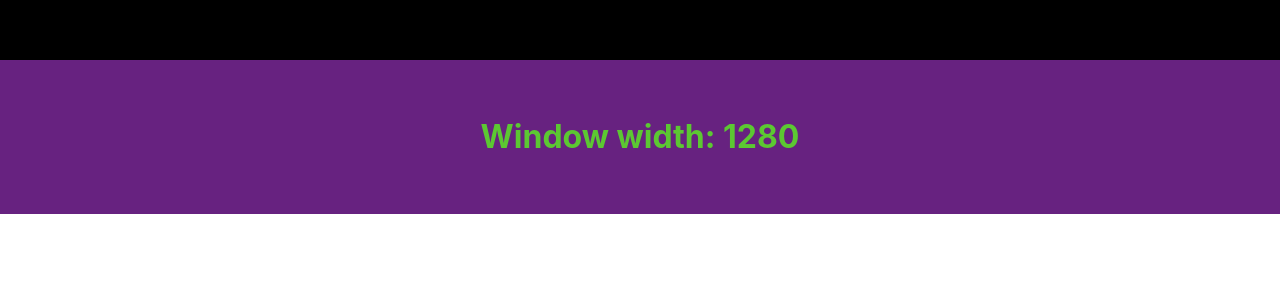
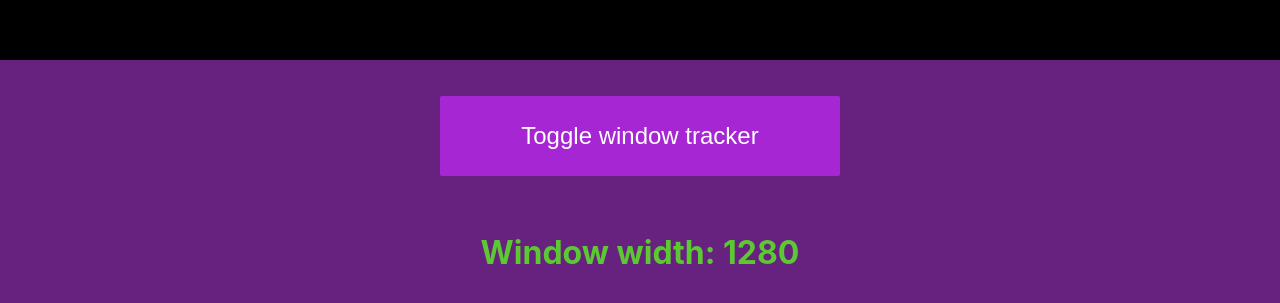
Before and after one commit to shravanshanmugam/learn-react, a React (Create React App) app in the folder meme-generator/: page / in a window 1280 px wide. Shown: the part 1533-1836 px from the top of the page. Before the commit the page ends 1747 px from the top, so only its background shows below. Built offline with nearby package versions, Linux system fonts and the light colour scheme; no server answers.

Commit message:
clean up side effect and styling

```diff
--- a/meme-generator/src/App.js
+++ b/meme-generator/src/App.js
@@ -4,7 +4,7 @@ import Meme from './components/Meme'
 import Boxes from './components/Boxes';
 import Forms from './components/Forms'
 import StarWars from './components/StarWars';
-import WindowTracker from './components/WindowTracker';
+import ToggleWindowTracker from './components/ToggleWindowTracker';
 
 export default function App() {
     return <div>
@@ -13,6 +13,6 @@ export default function App() {
         <Boxes/>
         <Forms/>
         <StarWars/>
-        <WindowTracker/>
+        <ToggleWindowTracker/>
     </div>
 }
--- a/meme-generator/src/components/Header.js
+++ b/meme-generator/src/components/Header.js
@@ -9,7 +9,7 @@ export default function Header() {
         <a href="#boxes"><h4 className="header--text">Boxes</h4></a>
         <a href="#forms"><h4 className="header--text">Forms</h4></a>
         <a href="#star-wars"><h4 className="header--text">Star Wars</h4></a>
-        <a href="#window-tracker"><h4 className="header--text">Window width</h4></a>
+        <a href="#toggle-window-tracker"><h4 className="header--text">Toggle window tracker</h4></a>
         <h4 className="header--project">React Course - Project 3</h4>
     </header>
 }
--- /dev/null
+++ b/meme-generator/src/components/ToggleWindowTracker.js
@@ -0,0 +1,14 @@
+import React from 'react'
+import '../style/windowTracker.css'
+import WindowTracker from './WindowTracker'
+
+export default function ToggleWindowTracker() {
+    const [ show, setShow ] = React.useState(true)
+    function toggle() {
+        setShow(prevState => !prevState)
+    }
+    return <main className="toggle-window-tracker" id="toggle-window-tracker">
+        <button className="toggle-button" onClick={toggle}>Toggle window tracker</button>
+        {show && <WindowTracker/>}
+    </main>
+}
--- a/meme-generator/src/components/WindowTracker.js
+++ b/meme-generator/src/components/WindowTracker.js
@@ -4,9 +4,11 @@ import '../style/windowTracker.css'
 export default function WindowTracker() {
     const [ windowWidth, setWindowWidth ] = React.useState(window.innerWidth)
     React.useEffect(() => {
-        window.addEventListener("resize", () => {
+        const watchWidth = () => {
             setWindowWidth(window.innerWidth)
-        })
+        };
+        window.addEventListener("resize", watchWidth)
+        return () => window.removeEventListener("resize", watchWidth)
     }, [])
-    return <main id="window-tracker"><h1>Window width: {windowWidth}</h1></main>
+    return <main className="window-tracker" id="window-tracker"><h1>Window width: {windowWidth}</h1></main>
 }
--- a/meme-generator/src/style/windowTracker.css
+++ b/meme-generator/src/style/windowTracker.css
@@ -1,7 +1,22 @@
 main {
     padding: 36px;
+}
+
+.toggle-window-tracker {
     background-color: #672280;
     color: #5CC832;
     font-weight: 500;
     text-align: center;
 }
+
+.toggle-button {
+    font-size: 24px;
+    background-color: #a626d3;
+    color: white;
+    height: 80px;
+    width: 400px;
+    font-weight: 500;
+    text-align: center;
+    border: none;
+    border-radius: 2px;
+}
```
